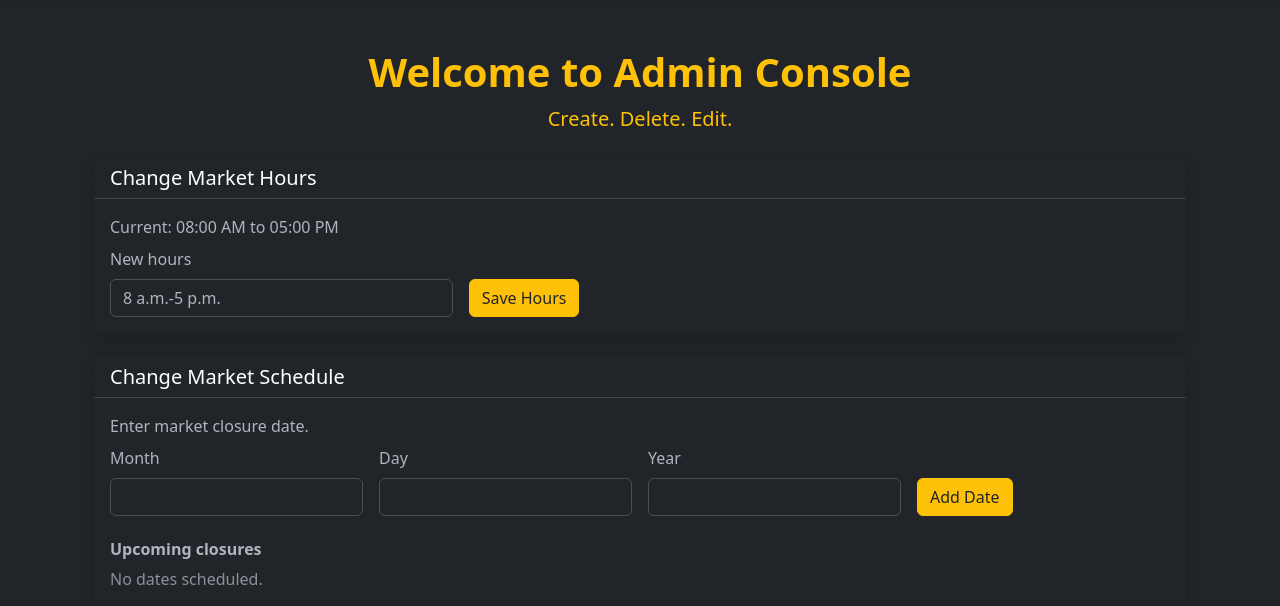
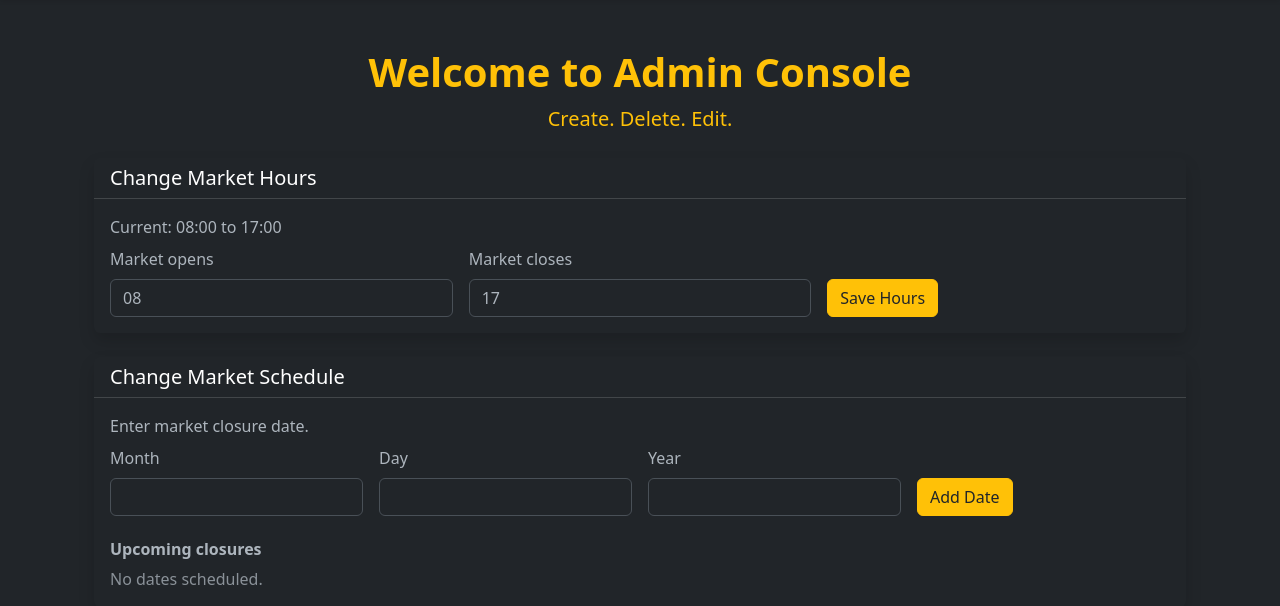
Before and after one commit to hskim19-yeet/GitHub-Main-Repo, a Flask app: page /admin in a window 1280 px wide. Shown: the part 56-662 px from the top of the page. Run offline with Flask 3, Linux system fonts and the light colour scheme; a user stored in the database is signed in; tables that the repository leaves empty hold one stand-in row (values such as "Sample post").

Commit message:
Add files via upload

```diff
--- a/working-directory/app.py
+++ b/working-directory/app.py
@@ -97,7 +97,7 @@ class Transaction(db.Model):
 class MarketSetting(db.Model):
     __tablename__ = "market_setting"
     id = db.Column(db.Integer, primary_key=True)
-    hours = db.Column(db.String(50), nullable=False, default="8:00 AM-5:00 PM")
+    hours = db.Column(db.String(50), nullable=False, default="08:00-17:00")
     schedule = db.Column(db.String(500), nullable=True, default="")
 
 
@@ -137,7 +137,7 @@ def get_closed_dates(schedule: str):
 def get_market_context():
     setting = MarketSetting.query.first()
     if not setting:
-        setting = MarketSetting(hours="8:00 AM-5:00 PM", schedule="")
+        setting = MarketSetting(hours="08:00-17:00", schedule="")
         db.session.add(setting)
         db.session.commit()
     now = datetime.now()
@@ -163,7 +163,7 @@ def get_market_context():
             formatted_dates.append(f"{parsed.month} {parsed.day} {parsed.year}")
         else:
             formatted_dates.append(raw)
-    display_hours = f"{open_time.strftime('%I:%M %p')} to {close_time.strftime('%I:%M %p')}"
+    display_hours = f"{open_time.strftime('%H:%M')} to {close_time.strftime('%H:%M')}"
 
     return {
         "setting": setting,
@@ -315,22 +315,27 @@ def update_market_settings():
     setting = market["setting"]
     form_type = request.form.get("form_type")
     if form_type == "hours":
-        hours = (request.form.get("market_hours") or "").strip()
-        if hours:
-            parts = hours.split("-", 1)
-            if len(parts) != 2:
-                flash("Incorrect format.", "danger")
-                return redirect(url_for("admin_dashboard"))
-            try:
-                parse_time_string(parts[0])
-                parse_time_string(parts[1])
-            except ValueError:
-                flash("Incorrect format.", "danger")
-                return redirect(url_for("admin_dashboard"))
-            setting.hours = hours
-        else:
-            flash("Hours value required.", "danger")
+        start_raw = request.form.get("market_start_hour")
+        end_raw = request.form.get("market_end_hour")
+        if start_raw is None or end_raw is None:
+            flash("Start and end hours required.", "danger")
             return redirect(url_for("admin_dashboard"))
+        try:
+            start_hour = int(start_raw)
+            end_hour = int(end_raw)
+        except (TypeError, ValueError):
+            flash("Hours must be integers in 24-hour format.", "danger")
+            return redirect(url_for("admin_dashboard"))
+        if not (0 <= start_hour <= 23 and 0 <= end_hour <= 23):
+            flash("Hours must be between 0 and 23.", "danger")
+            return redirect(url_for("admin_dashboard"))
+        if start_hour == end_hour:
+            flash("Start and end hours cannot be the same.", "danger")
+            return redirect(url_for("admin_dashboard"))
+        if start_hour > end_hour:
+            flash("Start hour must be before end hour.", "danger")
+            return redirect(url_for("admin_dashboard"))
+        setting.hours = f"{start_hour:02d}:00-{end_hour:02d}:00"
     elif form_type == "schedule":
         month_raw = request.form.get("schedule_month")
         day_raw = request.form.get("schedule_day")
@@ -559,7 +564,7 @@ with app.app_context():
     db.create_all()
     setting = MarketSetting.query.first()
     if not setting:
-        setting = MarketSetting(hours="8 a.m.-5 p.m.", schedule="")
+        setting = MarketSetting(hours="08:00-17:00", schedule="")
         db.session.add(setting)
         db.session.commit()
 
--- a/working-directory/templates/admin.html
+++ b/working-directory/templates/admin.html
@@ -24,8 +24,12 @@
       <form action="{{ url_for('update_market_settings') }}" method="POST" class="row g-3 align-items-end">
         <input type="hidden" name="form_type" value="hours">
         <div class="col-md-4">
-          <label for="market_hours" class="form-label">New hours</label>
-          <input type="text" name="market_hours" id="market_hours" class="form-control" value="{{ market.setting.hours }}" required>
+          <label for="market_start_hour" class="form-label">Market opens</label>
+          <input type="number" name="market_start_hour" id="market_start_hour" class="form-control" min="0" max="23" value="{{ '%02d'|format(market.open_time.hour) }}" required>
+        </div>
+        <div class="col-md-4">
+          <label for="market_end_hour" class="form-label">Market closes</label>
+          <input type="number" name="market_end_hour" id="market_end_hour" class="form-control" min="0" max="23" value="{{ '%02d'|format(market.close_time.hour) }}" required>
         </div>
         <div class="col-md-auto">
           <button type="submit" class="btn btn-warning text-dark">Save Hours</button>
```
